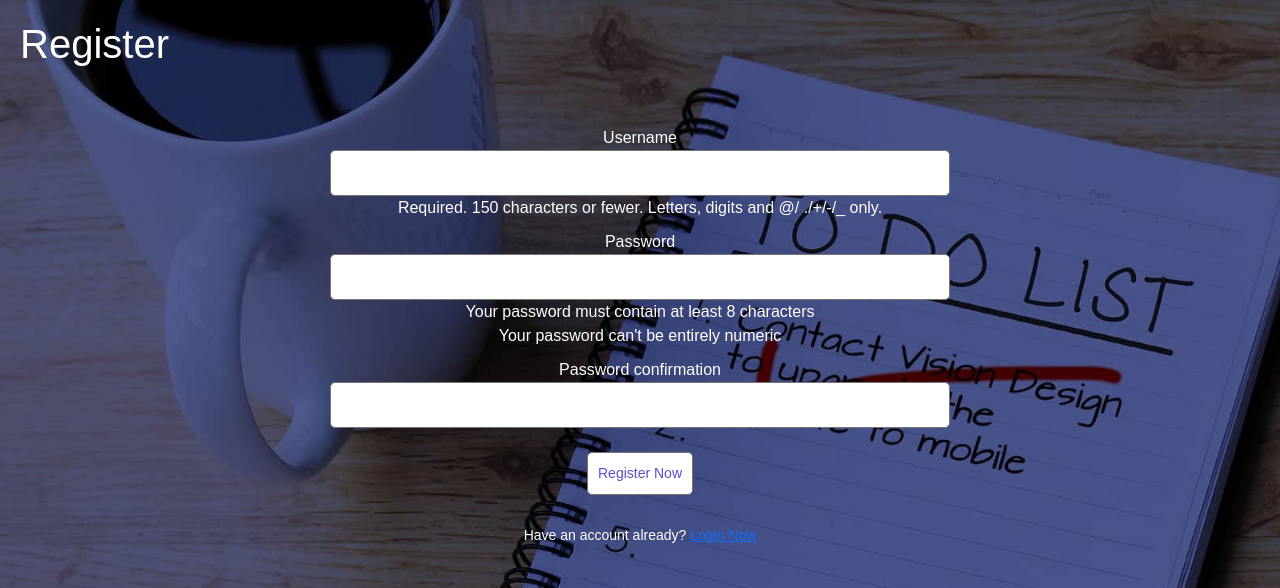
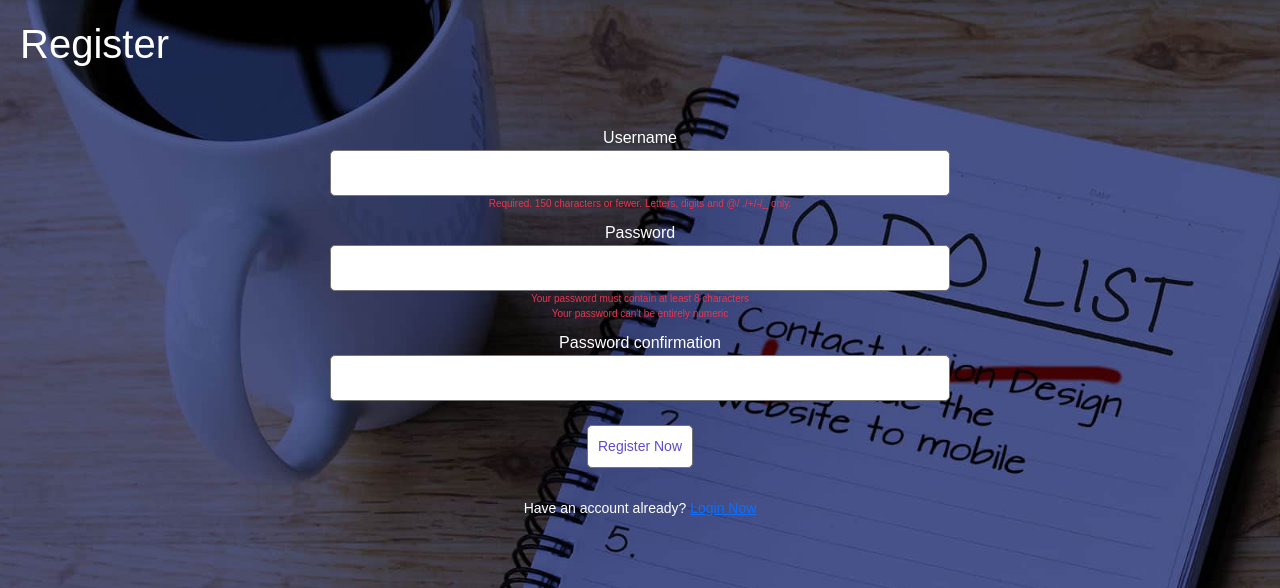
Before and after one commit to Jessehertz/todolistwebsite, a Django app: page /register/ in a window 1280 px wide. Shown: the part 72-660 px from the top of the page. Run offline with Django 3.2, Linux system fonts and the light colour scheme; parts of the project's set-up code (start-up, migrations or seed data) failed here and were passed over; some libraries are stand-ins or nearby versions.

Commit message:
Update register 2.html

```diff
--- a/todo/templates/todo/register.html
+++ b/todo/templates/todo/register.html
@@ -6,7 +6,8 @@
    color:#fff;
    }
    .cond{
-   color:#fff;
+   font-size:10px;
+   color:#eb344f;
    margin-bottom:0px;
    }
 
```
